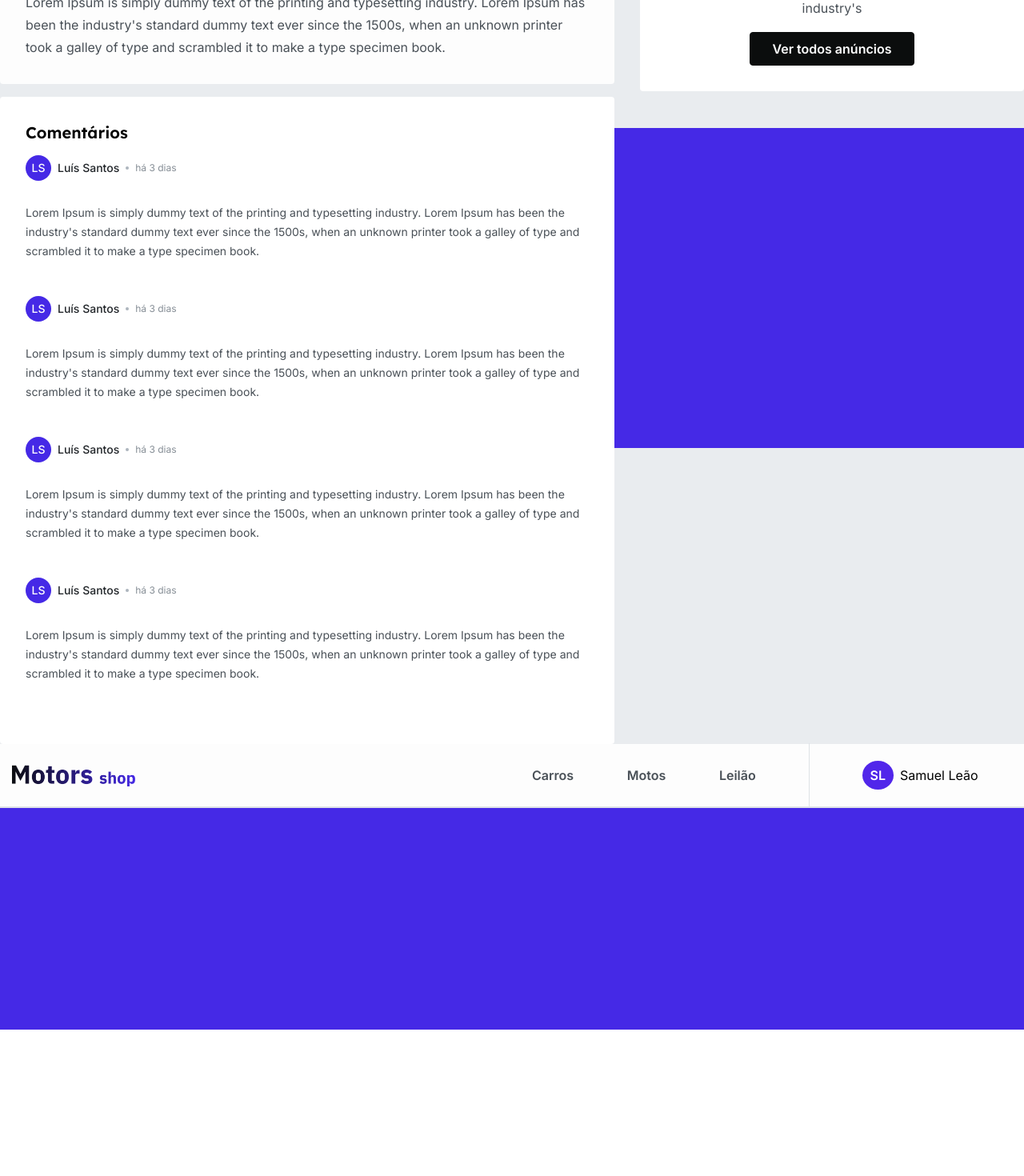
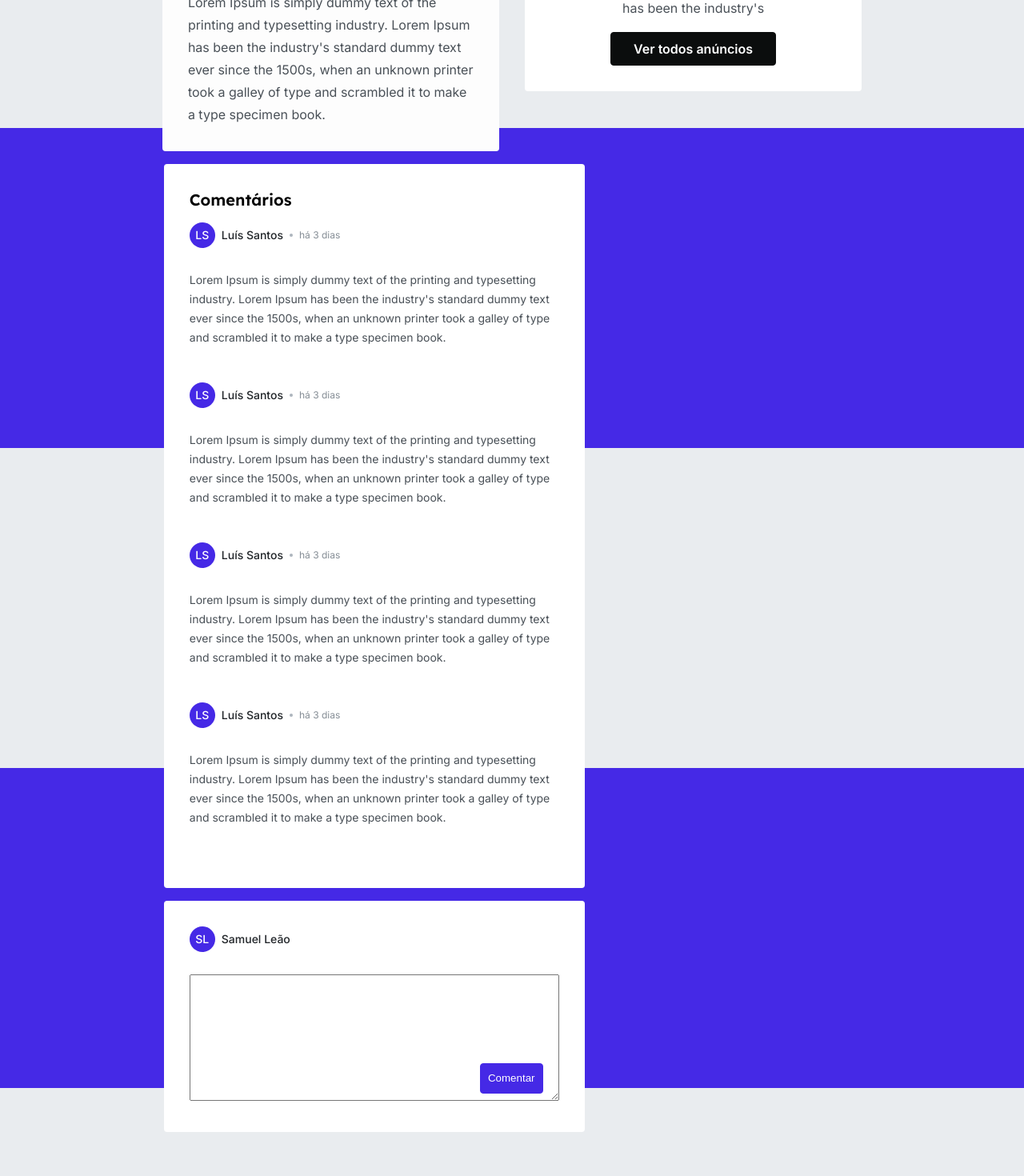
Before and after one commit to grupo34-paulo-fullstack/frontEnd, a React (Vite) app: page /adPage in a window 1280 px wide. Shown: the part 720-2190 px from the top of the page at 80% size. Built offline with nearby package versions, Linux system fonts and the light colour scheme.

Commit message:
feat: ad page mobile done

```diff
--- a/src/App.tsx
+++ b/src/App.tsx
@@ -1,12 +1,10 @@
 import { Toaster } from "react-hot-toast";
 import { RoutesMain } from "./routes";
-import { AnnouncementAnnouncerPage } from "./pages/Announcements_announcer";
 
 export const App = () => {
   return (
     <>
       <RoutesMain />
-      <AnnouncementAnnouncerPage />
       <Toaster />
     </>
   );
--- a/src/pages/AdPage/index.tsx
+++ b/src/pages/AdPage/index.tsx
@@ -1,4 +1,5 @@
 import { Header } from "../../components/Header";
+import { Footer } from "../../components/Footer";
 
 import {
   MainContent,
@@ -7,6 +8,8 @@ import {
   BoxImgCarInfoDescription,
   CarSection,
   Comments,
+  CommentSection,
+  CommentsBox,
 } from "./style";
 
 export const AdPage = () => {
@@ -41,73 +44,6 @@ export const AdPage = () => {
                 of type and scrambled it to make a type specimen book.
               </p>
             </section>
-
-            <Comments>
-              <h6>Comentários</h6>
-
-              <ul className="commentList">
-                <li className="listElement">
-                  <div className="userInfo">
-                    <span className="userBall">LS</span>{" "}
-                    <p className="name"> Luís Santos</p>{" "}
-                    <div className="userDot"></div>{" "}
-                    <span className="postedDate">há 3 dias</span>{" "}
-                  </div>
-                  <p className="userComment">
-                    Lorem Ipsum is simply dummy text of the printing and
-                    typesetting industry. Lorem Ipsum has been the industry's
-                    standard dummy text ever since the 1500s, when an unknown
-                    printer took a galley of type and scrambled it to make a
-                    type specimen book.
-                  </p>
-                </li>
-                <li className="listElement">
-                  <div className="userInfo">
-                    <span className="userBall">LS</span>{" "}
-                    <p className="name"> Luís Santos</p>{" "}
-                    <div className="userDot"></div>{" "}
-                    <span className="postedDate">há 3 dias</span>{" "}
-                  </div>
-                  <p className="userComment">
-                    Lorem Ipsum is simply dummy text of the printing and
-                    typesetting industry. Lorem Ipsum has been the industry's
-                    standard dummy text ever since the 1500s, when an unknown
-                    printer took a galley of type and scrambled it to make a
-                    type specimen book.
-                  </p>
-                </li>
-                <li className="listElement">
-                  <div className="userInfo">
-                    <span className="userBall">LS</span>{" "}
-                    <p className="name"> Luís Santos</p>{" "}
-                    <div className="userDot"></div>{" "}
-                    <span className="postedDate">há 3 dias</span>{" "}
-                  </div>
-                  <p className="userComment">
-                    Lorem Ipsum is simply dummy text of the printing and
-                    typesetting industry. Lorem Ipsum has been the industry's
-                    standard dummy text ever since the 1500s, when an unknown
-                    printer took a galley of type and scrambled it to make a
-                    type specimen book.
-                  </p>
-                </li>
-                <li className="listElement">
-                  <div className="userInfo">
-                    <span className="userBall">LS</span>{" "}
-                    <p className="name"> Luís Santos</p>{" "}
-                    <div className="userDot"></div>{" "}
-                    <span className="postedDate">há 3 dias</span>{" "}
-                  </div>
-                  <p className="userComment">
-                    Lorem Ipsum is simply dummy text of the printing and
-                    typesetting industry. Lorem Ipsum has been the industry's
-                    standard dummy text ever since the 1500s, when an unknown
-                    printer took a galley of type and scrambled it to make a
-                    type specimen book.
-                  </p>
-                </li>
-              </ul>
-            </Comments>
           </BoxImgCarInfoDescription>
 
           <Aside>
@@ -145,7 +81,87 @@ export const AdPage = () => {
             </section>
           </Aside>
         </MainContent>
+
+        <CommentsBox>
+          <Comments>
+            <h6>Comentários</h6>
+
+            <ul className="commentList">
+              <li className="listElement">
+                <div className="userInfo">
+                  <span className="userBall">LS</span>{" "}
+                  <p className="name"> Luís Santos</p>{" "}
+                  <div className="userDot"></div>{" "}
+                  <span className="postedDate">há 3 dias</span>{" "}
+                </div>
+                <p className="userComment">
+                  Lorem Ipsum is simply dummy text of the printing and
+                  typesetting industry. Lorem Ipsum has been the industry's
+                  standard dummy text ever since the 1500s, when an unknown
+                  printer took a galley of type and scrambled it to make a type
+                  specimen book.
+                </p>
+              </li>
+              <li className="listElement">
+                <div className="userInfo">
+                  <span className="userBall">LS</span>{" "}
+                  <p className="name"> Luís Santos</p>{" "}
+                  <div className="userDot"></div>{" "}
+                  <span className="postedDate">há 3 dias</span>{" "}
+                </div>
+                <p className="userComment">
+                  Lorem Ipsum is simply dummy text of the printing and
+                  typesetting industry. Lorem Ipsum has been the industry's
+                  standard dummy text ever since the 1500s, when an unknown
+                  printer took a galley of type and scrambled it to make a type
+                  specimen book.
+                </p>
+              </li>
+              <li className="listElement">
+                <div className="userInfo">
+                  <span className="userBall">LS</span>{" "}
+                  <p className="name"> Luís Santos</p>{" "}
+                  <div className="userDot"></div>{" "}
+                  <span className="postedDate">há 3 dias</span>{" "}
+                </div>
+                <p className="userComment">
+                  Lorem Ipsum is simply dummy text of the printing and
+                  typesetting industry. Lorem Ipsum has been the industry's
+                  standard dummy text ever since the 1500s, when an unknown
+                  printer took a galley of type and scrambled it to make a type
+                  specimen book.
+                </p>
+              </li>
+              <li className="listElement">
+                <div className="userInfo">
+                  <span className="userBall">LS</span>{" "}
+                  <p className="name"> Luís Santos</p>{" "}
+                  <div className="userDot"></div>{" "}
+                  <span className="postedDate">há 3 dias</span>{" "}
+                </div>
+                <p className="userComment">
+                  Lorem Ipsum is simply dummy text of the printing and
+                  typesetting industry. Lorem Ipsum has been the industry's
+                  standard dummy text ever since the 1500s, when an unknown
+                  printer took a galley of type and scrambled it to make a type
+                  specimen book.
+                </p>
+              </li>
+            </ul>
+          </Comments>
+
+          <CommentSection>
+            <div className="userInfoComment">
+              <span className="userBallComment">SL</span>{" "}
+              <p className="nameComment"> Samuel Leão</p>{" "}
+            </div>
+
+            <textarea></textarea>
+            <button>Comentar</button>
+          </CommentSection>
+        </CommentsBox>
       </Body>
+      <Footer />
     </>
   );
 };
--- a/src/pages/AdPage/style.ts
+++ b/src/pages/AdPage/style.ts
@@ -12,13 +12,17 @@ export const Body = styled.div`
   display: flex;
   flex-direction: column;
   align-items: center;
+  width: 100%;
 `;
 
 export const MainContent = styled.div`
   display: flex;
-  justify-content: center;
   margin-top: 2.5rem;
-  width: 100%;
+  width: 68.3%;
+  @media screen and (max-width: 1000px) {
+    display: flex;
+    flex-direction: column;
+  }
 `;
 
 export const BoxImgCarInfoDescription = styled.div`
@@ -64,6 +68,9 @@ export const BoxImgCarInfoDescription = styled.div`
       font-size: 1rem;
       line-height: 1.75rem;
       color: var(--colors-grey-2);
+    }
+    @media screen and (max-width: 1000px) {
+      margin-bottom: 1rem;
     }
   }
 `;
@@ -125,6 +132,11 @@ export const CarSection = styled.section`
 export const Aside = styled.aside`
   width: 100%;
   max-width: 30rem;
+
+  @media screen and (max-width: 1000px) {
+    width: 100%;
+    max-width: 100rem;
+  }
 
   .photoSection {
     width: 100%;
@@ -217,15 +229,28 @@ export const Aside = styled.aside`
   }
 `;
 
+export const CommentsBox = styled.section`
+  width: 68%;
+  margin-bottom: 4.563rem;
+  @media screen and (max-width: 1000px) {
+    display: flex;
+    flex-direction: column;
+    align-items: center;
+    border: 1px solid red;
+  }
+`;
+
 export const Comments = styled.section`
   display: flex;
   flex-direction: column;
-  width: 100%;
+
+  width: 60.4%;
 
   padding: 2rem 2rem 2rem 2rem;
   background: var(--colors-white);
   border-radius: 4px;
   margin-top: 1rem;
+  margin-bottom: 1rem;
   h6 {
     margin-bottom: 1rem;
   }
@@ -298,4 +323,79 @@ export const Comments = styled.section`
       }
     }
   }
+  @media screen and (max-width: 1000px) {
+    width: 100%;
+  }
 `;
+
+export const CommentSection = styled.section`
+  width: 60.5%;
+  height: 289px;
+  padding: 2rem 2rem 2rem 2rem;
+  background: var(--colors-white);
+  border-radius: 4px;
+  position: relative;
+
+  textarea {
+    width: 100%;
+    height: 70%;
+  }
+
+  button {
+    position: absolute;
+    right: 10%;
+    top: 70%;
+    display: flex;
+    flex-direction: row;
+    justify-content: center;
+    align-items: center;
+    padding: 12px 20px;
+    gap: 10px;
+
+    width: 15%;
+    min-width: 70px;
+    height: 2.375rem;
+
+    color: var(--colors-white);
+    background: var(--colors-brand-1);
+    border: 1.5px solid var(--colors-brand-1);
+    border-radius: 4px;
+  }
+  .userInfoComment {
+    width: 100%;
+    display: flex;
+    align-items: center;
+    margin-bottom: 1.75rem;
+
+    .userBallComment {
+      font-family: var(--font-inter);
+      width: 2rem;
+      height: 2rem;
+      font-style: normal;
+      font-weight: 500;
+      font-size: 0.875rem;
+      line-height: 0px;
+
+      background: var(--colors-brand-1);
+      border-radius: 50px;
+
+      color: var(--colors-white);
+      display: flex;
+      justify-content: center;
+      align-items: center;
+      margin-right: 0.5rem;
+    }
+    .nameComment {
+      margin-right: 0.5rem;
+      font-family: var(--font-inter);
+      font-style: normal;
+      font-weight: 500;
+      font-size: 0.875rem;
+      line-height: 1.5rem;
+      color: var(--colors-grey-1);
+    }
+  }
+  @media screen and (max-width: 1000px) {
+    width: 100%;
+  }
+`;
```
Also changed, not shown: src/components/Footer/index.tsx (+7 -11 lines).
